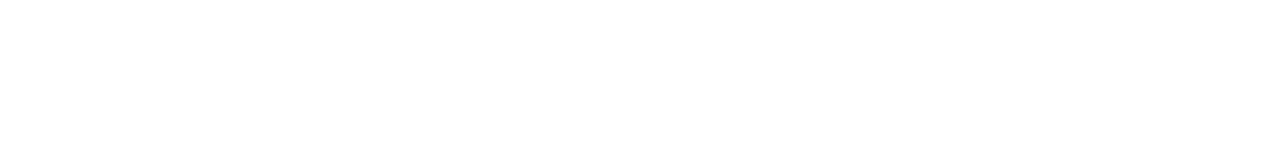
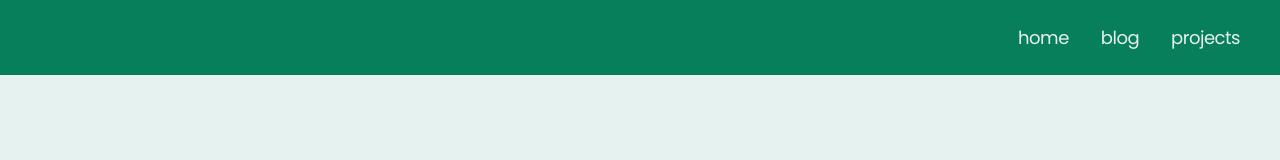
Before and after one commit to abinjohn123/neoG-mark-4, a plain HTML site: page index.html in a window 1280 px wide. Drawn offline with Linux system fonts and the light colour scheme.

Commit message:
create page header

```diff
--- a/index.html
+++ b/index.html
@@ -4,7 +4,18 @@
     <meta charset="UTF-8" />
     <meta http-equiv="X-UA-Compatible" content="IE=edge" />
     <meta name="viewport" content="width=device-width, initial-scale=1.0" />
+    <link rel="stylesheet" href="styles.css" />
     <title>Abin John</title>
   </head>
-  <body></body>
+  <body>
+    <header class="header">
+      <nav>
+        <ul class="inline non-bullets">
+          <li><a href="#" class="link link-white">home</a></li>
+          <li><a href="#" class="link link-white">blog</a></li>
+          <li><a href="#" class="link link-white">projects</a></li>
+        </ul>
+      </nav>
+    </header>
+  </body>
 </html>
--- a/styles.css
+++ b/styles.css
@@ -0,0 +1,60 @@
+@import url('https://fonts.googleapis.com/css2?family=Poppins:wght@400;500;600;700&display=swap');
+
+:root {
+  --primary: #087f5b;
+
+  --prim-shade-1: #066649;
+  --prim-shade-2: #065940;
+  --prim-shade-3: #033324;
+  --prim-tint-1: #e6fcf5;
+
+  --text-clr: #010d09;
+  --bg-clr: #e6f2ef;
+}
+
+* {
+  box-sizing: border-box;
+  margin: 0;
+  padding: 0;
+}
+
+html {
+  font-size: 10px;
+}
+
+body {
+  font-family: 'Poppins', sans-serif;
+  font-size: 1.8rem;
+  background-color: var(--bg-clr);
+  color: var(--text-clr);
+}
+
+.header {
+  background-color: var(--primary);
+  padding: 2.4rem 4rem;
+}
+
+/* List styling */
+.inline {
+  display: flex;
+  justify-content: flex-end;
+  align-items: center;
+  gap: 3.2rem;
+  letter-spacing: -0.5px;
+}
+
+.non-bullets > li {
+  list-style: none;
+}
+
+/* Link styling */
+.link {
+  text-decoration: none;
+}
+
+.link-white {
+  color: var(--bg-clr);
+}
+.link:hover {
+  color: var(--prim-shade-3);
+}
```
